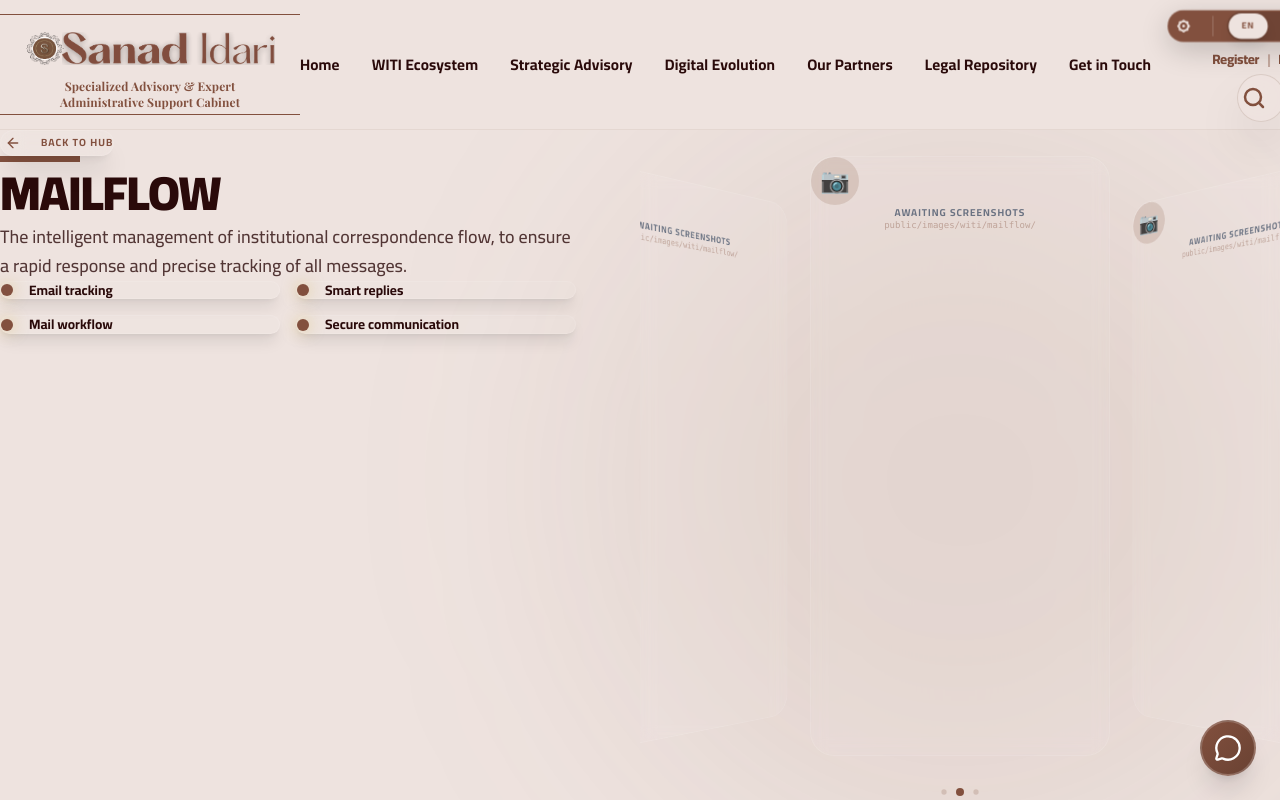
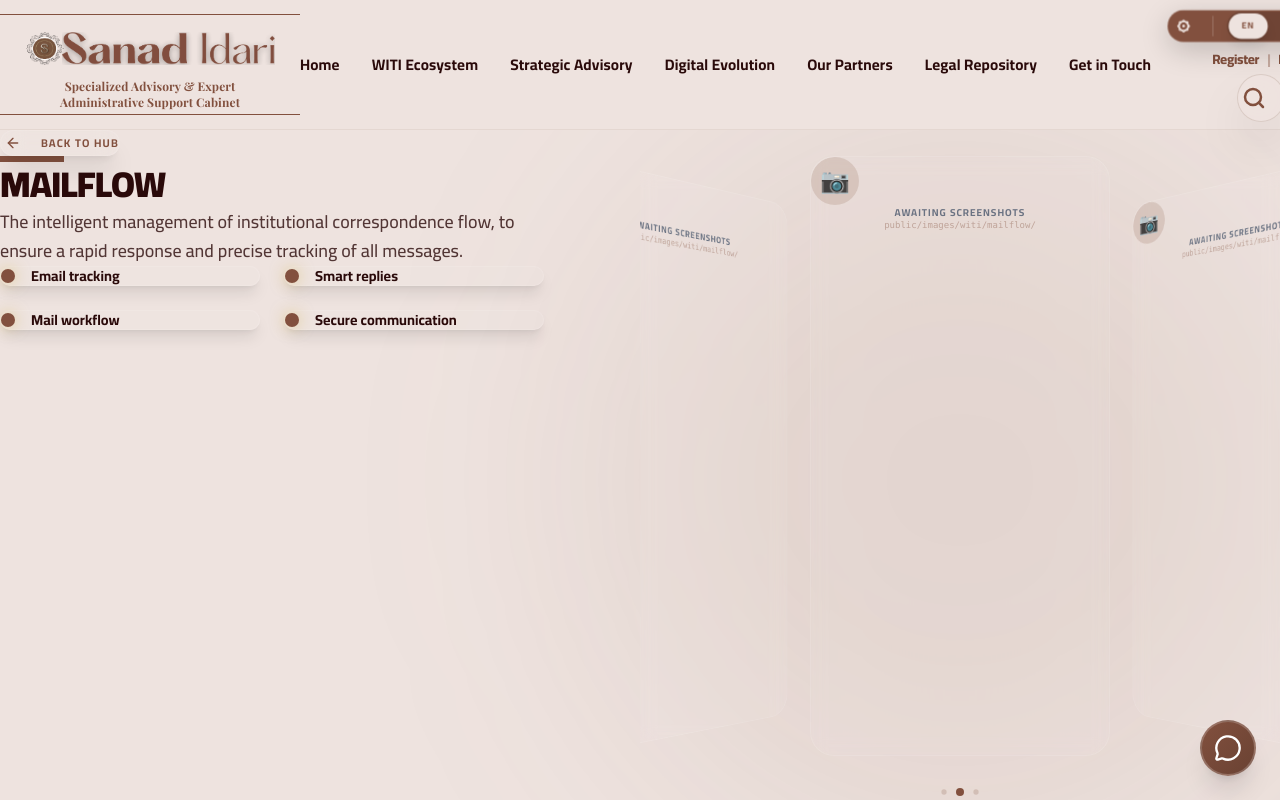
Before and after one commit to sanadidari/sanadidari, a Next.js app: page /witi/mailflow in a window 1280 px wide. Shown: the top 800 px of the page. Built offline with nearby package versions, Linux system fonts and the light colour scheme.

Commit message:
Finalisation du Hub WITI et Navigation Globale Premium

```diff
--- a/src/components/WitiAppShowcase.tsx
+++ b/src/components/WitiAppShowcase.tsx
@@ -35,8 +35,8 @@
     };
 
     return (
-        <div className={`min-h-screen py-24 ${theme === 'dark' ? 'bg-[#050505]' : 'bg-[var(--bg-primary)]'} transition-colors duration-700`}>
-            <div className="max-w-[1440px] mx-auto px-10 sm:px-16 md:px-24">
+        <div className={`min-h-screen py-32 ${theme === 'dark' ? 'bg-[#050505]' : 'bg-[var(--bg-primary)]'} transition-colors duration-700`}>
+            <div className="container mx-auto px-8 sm:px-12 md:px-20 lg:px-32">
 
                 {/* Elevated Back Link */}
                 <motion.button
@@ -45,7 +45,7 @@
                     animate={{ opacity: 1, y: 0 }}
                     whileHover={{ scale: 1.05 }}
                     whileTap={{ scale: 0.95 }}
-                    className="group flex items-center gap-4 mb-16 px-6 py-3 rounded-full bg-white/5 border border-white/10 text-[var(--accent-primary)] font-bold uppercase tracking-widest text-[0.65rem] hover:bg-[var(--accent-primary)] hover:text-white transition-all duration-500 shadow-xl backdrop-blur-md"
+                    className="group flex items-center gap-4 mb-16 px-8 py-3 rounded-full bg-white/5 border border-white/10 text-[var(--accent-primary)] font-bold uppercase tracking-widest text-[0.7rem] hover:bg-[var(--accent-primary)] hover:text-white transition-all duration-500 shadow-xl backdrop-blur-md"
                 >
                     <div className="relative w-6 h-6 flex items-center justify-center">
                         <ArrowLeft className={`w-4 h-4 transition-transform group-hover:-translate-x-1 ${lang === 'ar' ? 'rotate-180 group-hover:translate-x-1' : ''}`} />
@@ -53,17 +53,17 @@
                     <span>{lang === 'ar' ? 'الرجوع للقائمة' : lang === 'fr' ? 'RETOUR AU HUB' : 'BACK TO HUB'}</span>
                 </motion.button>
 
-                <div className={`flex flex-col lg:flex-row gap-16 items-start ${lang === 'ar' ? 'lg:flex-row-reverse' : ''}`}>
+                <div className={`flex flex-col lg:flex-row gap-24 items-start ${lang === 'ar' ? 'lg:flex-row-reverse' : ''}`}>
 
                     {/* Content Section */}
-                    <div className="lg:w-1/2 space-y-10">
-                        <div className="space-y-6">
+                    <div className="lg:w-1/2 space-y-12">
+                        <div className="space-y-8">
                             <motion.div
                                 initial={{ scaleX: 0 }}
                                 animate={{ scaleX: 1 }}
-                                className={`h-1.5 bg-[var(--accent-primary)] w-20 ${lang === 'ar' ? 'ml-auto' : ''}`}
+                                className={`h-1.5 bg-[var(--accent-primary)] w-16 ${lang === 'ar' ? 'ml-auto' : ''}`}
                             />
-                            <h1 className="text-4xl lg:text-5xl font-black text-[var(--text-primary)] uppercase tracking-tight leading-tight">
+                            <h1 className="text-3xl lg:text-4xl font-black text-[var(--text-primary)] uppercase tracking-tight leading-tight">
                                 {getTitle()}
                             </h1>
                             <p className="text-lg text-[var(--text-primary)]/80 leading-relaxed font-medium">
@@ -71,21 +71,21 @@
                             </p>
                         </div>
 
-                        {/* Structured Tech Architecture Display */}
+                        {/* Structured Tech Architecture Display - ADDED MARGINS BEFORE & AFTER */}
                         {techStack && (
-                          <div className="overflow-hidden rounded-3xl border border-[var(--accent-primary)]/20 bg-white/5 backdrop-blur-sm shadow-2xl">
-                              <div className="bg-[var(--accent-primary)]/10 px-8 py-4 border-b border-[var(--accent-primary)]/20">
-                                  <h3 className="text-[0.6rem] font-black uppercase tracking-[0.4em] text-[var(--accent-primary)]">
+                          <div className="my-16 overflow-hidden rounded-3xl border border-[var(--accent-primary)]/20 bg-white/5 backdrop-blur-sm shadow-2xl">
+                              <div className="bg-[var(--accent-primary)]/10 px-8 py-5 border-b border-[var(--accent-primary)]/20">
+                                  <h3 className="text-[0.65rem] font-black uppercase tracking-[0.45em] text-[var(--accent-primary)]">
                                       {lang === 'ar' ? 'بنيان التكنولوجيا' : lang === 'fr' ? 'ARCHITECTURE TECHNIQUE' : 'TECHNICAL STACK'}
                                   </h3>
                               </div>
-                              <div className="p-8">
-                                  <div className="grid grid-cols-2 md:grid-cols-3 gap-8">
+                              <div className="p-10">
+                                  <div className="grid grid-cols-2 md:grid-cols-2 lg:grid-cols-3 gap-10">
                                       {techStack.map((tech, idx) => (
-                                          <div key={idx} className="flex flex-col gap-1.5">
-                                              <div className="text-[10px] text-[var(--text-primary)]/30 font-bold uppercase tracking-widest">Module 0{idx + 1}</div>
-                                              <div className="text-sm font-black text-[var(--text-primary)] group-hover:text-[var(--accent-primary)] transition-colors">{tech}</div>
-                                              <div className="w-6 h-[1.5px] bg-[var(--accent-primary)]/40" />
+                                          <div key={idx} className="flex flex-col gap-2 group cursor-default">
+                                              <div className="text-[9px] text-[var(--text-primary)]/30 font-extrabold uppercase tracking-widest group-hover:text-[var(--accent-primary)] transition-colors">Module 0{idx + 1}</div>
+                                              <div className="text-[0.9rem] font-black text-[var(--text-primary)] group-hover:translate-x-1 transition-all duration-300">{tech}</div>
+                                              <div className="w-8 h-[2px] bg-[var(--accent-primary)]/30 group-hover:w-12 group-hover:bg-[var(--accent-primary)] transition-all duration-300" />
                                           </div>
                                       ))}
                                   </div>
@@ -94,11 +94,11 @@
                         )}
 
                         {features && (
-                            <div className="grid grid-cols-1 sm:grid-cols-2 gap-4 pt-4">
+                            <div className="grid grid-cols-1 sm:grid-cols-2 gap-6 pt-10">
                                 {features.map((feature, idx) => (
-                                    <div key={idx} className="flex items-center gap-4 p-5 rounded-2xl bg-white/5 border border-white/10 group hover:border-[var(--accent-primary)]/30 transition-all shadow-lg">
-                                        <div className="w-3 h-3 rounded-full bg-[var(--accent-primary)] shadow-[0_0_15px_rgba(212,175,55,0.5)] group-hover:scale-125 transition-transform" />
-                                        <span className="text-[0.85rem] font-bold text-[var(--text-primary)] leading-tight">
+                                    <div key={idx} className="flex items-center gap-4 p-6 rounded-2xl bg-white/5 border border-white/10 group hover:border-[var(--accent-primary)]/30 transition-all shadow-lg hover:-translate-y-1 duration-300">
+                                        <div className="w-3.5 h-3.5 rounded-full bg-[var(--accent-primary)] shadow-[0_0_15px_rgba(212,175,55,0.5)] group-hover:scale-125 transition-transform" />
+                                        <span className="text-[0.9rem] font-bold text-[var(--text-primary)] leading-tight">
                                             {lang === 'ar' ? feature.ar : lang === 'fr' ? feature.fr : feature.en}
                                         </span>
                                     </div>
```
